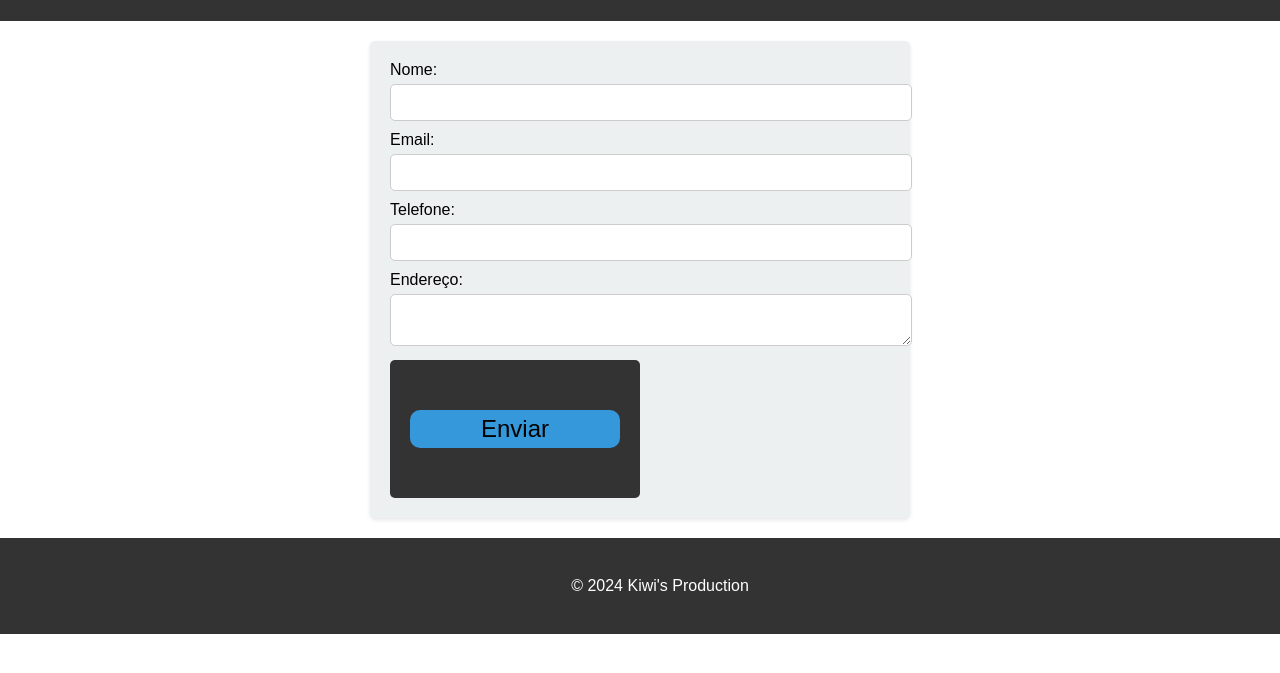
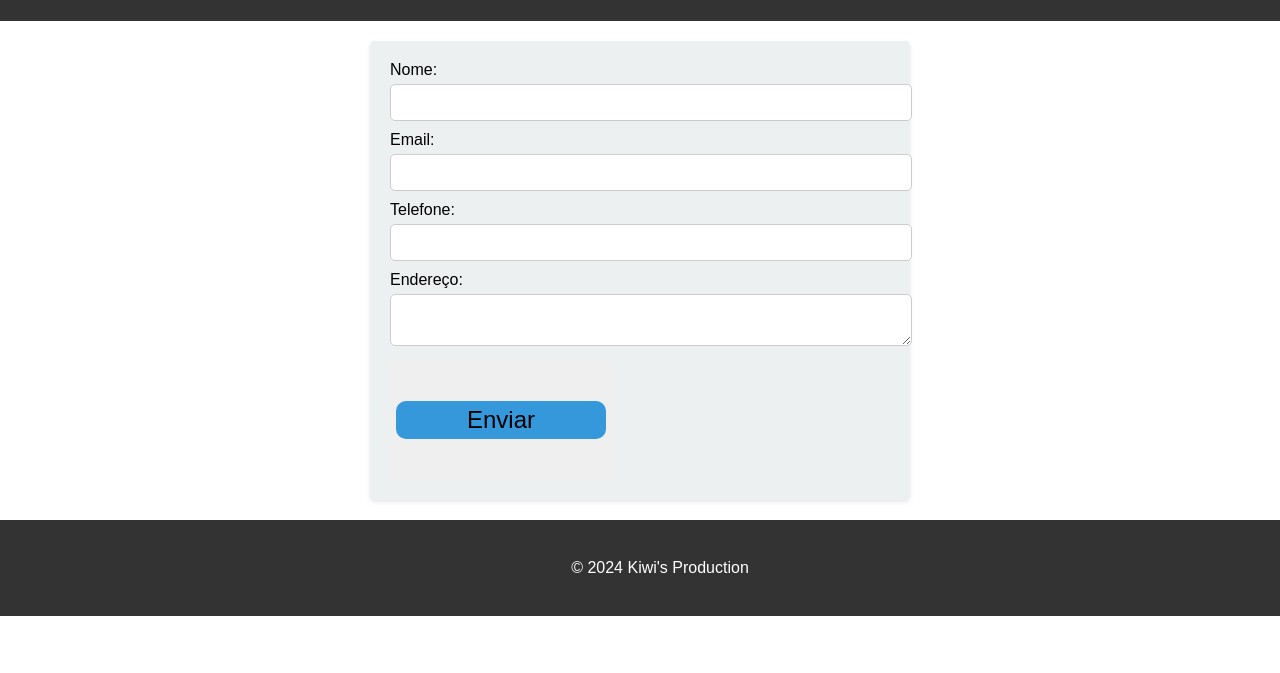
Before and after one commit to keweenalonso/LixoEletronico-Jorge, a plain HTML site: page form.html in a window 1280 px wide. Shown: the part 99-772 px from the top of the page. Drawn offline with Linux system fonts and the light colour scheme.

Commit message:
Update styles.css

```diff
--- a/styles.css
+++ b/styles.css
@@ -84,11 +84,7 @@ textarea {
 }
 
 button {
-  background-color: #333;
-  color: #fff;
-  padding: 10px 20px;
-  border: none;
-  border-radius: 5px;
+  border:none;
   cursor: pointer;
 }
 
```
